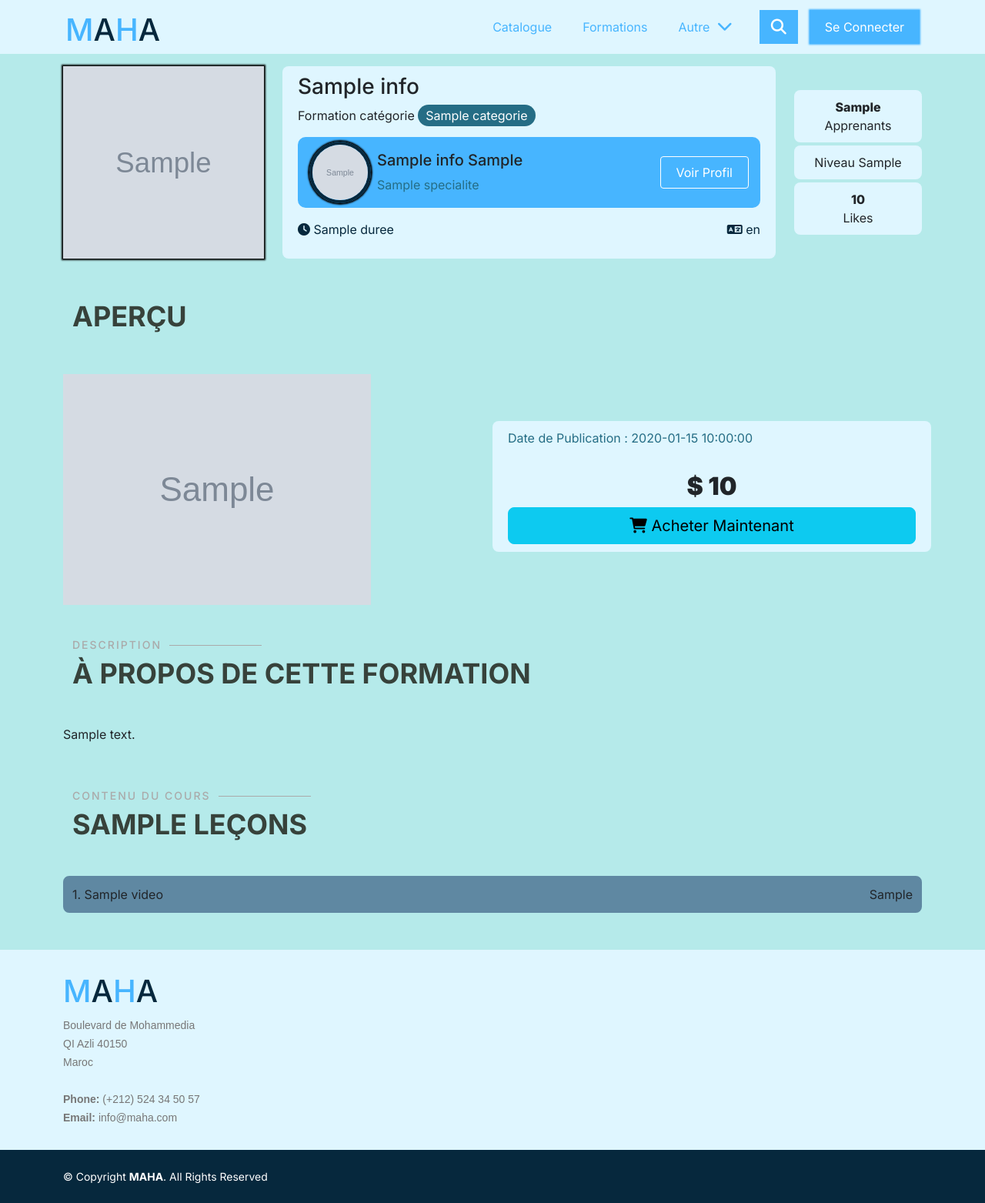
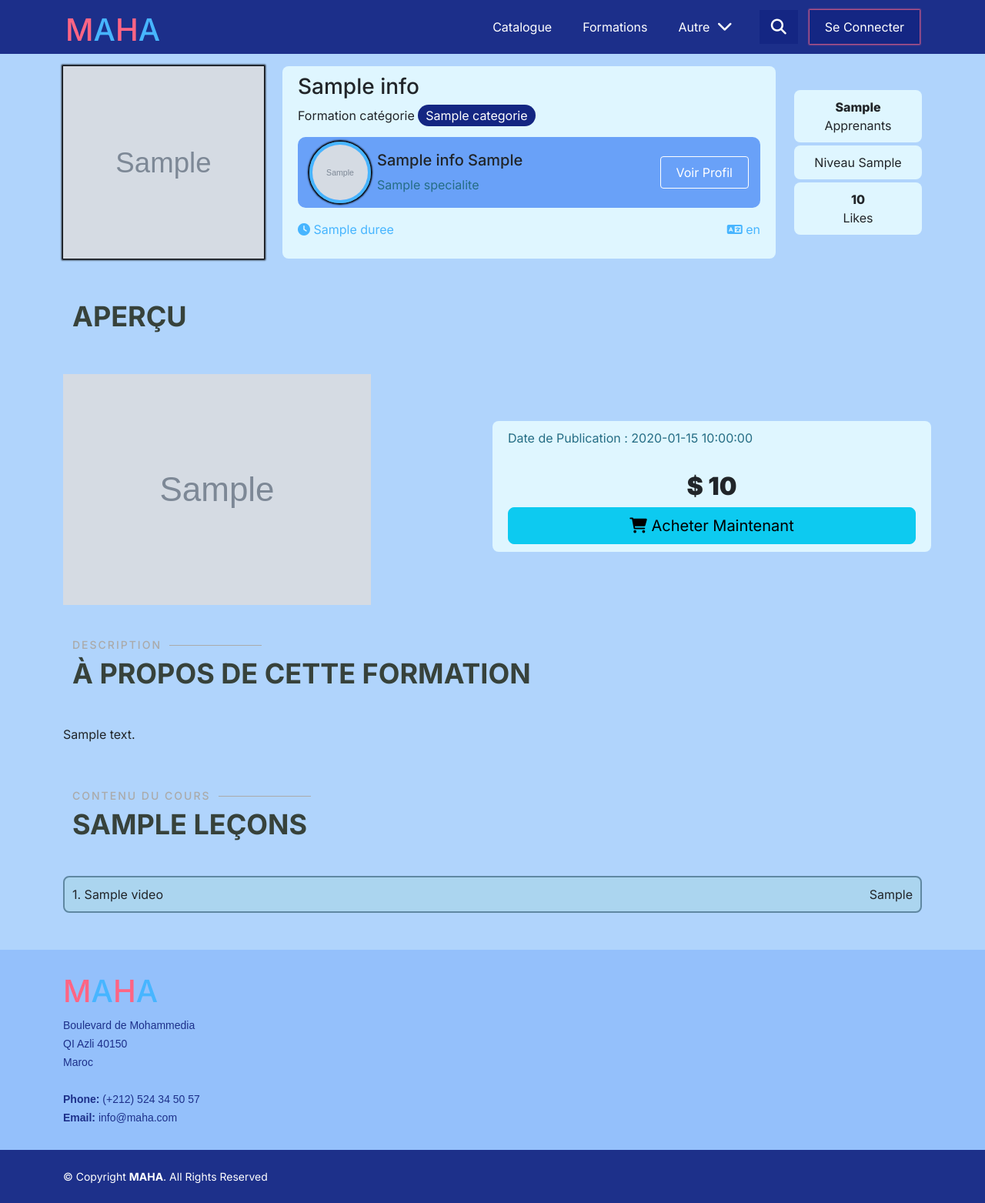
Before and after one commit to AboubakerIdHamide/MAHA, a PHP site: the page made by App/views/pages/cours-details.php in a window 1280 px wide. Shown: the whole page at 77% size. Run offline with PHP 8.4, Linux system fonts and the light colour scheme; tables that the repository leaves empty hold one stand-in row (values such as "Sample post"); the template is opened without the code that fills it: most values are stand-ins (such as "Sample title", 1, 10 or a date in 2020); grey boxes marked "Sample" are stand-in pictures; some libraries are stand-ins or nearby versions.

Commit message:
changing 'cours-details' theme

```diff
--- a/Public/css/cours-details.css
+++ b/Public/css/cours-details.css
@@ -14,7 +14,7 @@ html {
 
 body {
   font-family: Inter, sans-serif;
-  background-color: #b5eaea;
+  background-color: #b0d4fc;
 }
 
 body::-webkit-scrollbar {
@@ -26,10 +26,10 @@ body::-webkit-scrollbar-thumb {
 :root {
   --main-padding: 100px;
   --main-transition: 0.3s;
-  --color-one: #47b5ff;
+  --color-one: #ff6584;
   --color-two: #dff6ff;
-  --color-three: #256d85;
-  --color-four: #06283d;
+  --color-three: #142682;
+  --color-four: #47B5FF;
   --transparent-color: rgb(15 116 143 / 70%);
 }
 
@@ -74,7 +74,7 @@ header .container {
 header{
     padding: 15px;
     /* box-shadow: 0 0 5px 2px #ddd; */
-    background-color: #DFF6FF;
+    background-color: #142683f0;
     width: 100%;
 }
 header .loding-bar{
@@ -208,7 +208,7 @@ header .container ul li.search-bar{
     flex-direction: row-reverse;
     justify-content: center;
     align-items: center;
-    background-color: var(--color-one);
+    background-color: #142683f0;
     transition:var(--main-transition);
     -webkit-transition:var(--main-transition);
     -moz-transition:var(--main-transition);
@@ -258,7 +258,7 @@ header .container ul li.search-bar form input:focus{
     border: 2px solid var(--color-one);
 }
 header .container ul li.menu-drop-down{
-    color: var(--color-one);
+    color: #fff;
 }
 header .container ul li.menu-drop-down span{
     cursor: pointer;
@@ -293,7 +293,7 @@ header .container ul li.menu-drop-down ul li{
     z-index: 1;
 }
 header .container ul li.sign-in{
-    background-color: var(--color-one);
+    background-color: #142683f0;
     transition: var(--main-transition);
     -webkit-transition: var(--main-transition);
     -moz-transition: var(--main-transition);
@@ -320,7 +320,7 @@ header .container ul li.sign-in{
 }
 header .container ul li a{
     text-decoration: none;
-    color: var(--color-one);
+    color: #fff;
 }
 header .container ul li.sign-in a{
     color: #fff;
@@ -432,7 +432,7 @@ header .container ul li.sign-in:hover::before{
 .media-header .group .instructor {
   padding: 6px 15px;
   border-radius: 10px;
-  background-color: var(--color-one);
+  background-color: #69a1f8;
 }
 
 .media-header .group .voir-profil a {
@@ -470,7 +470,7 @@ header .container ul li.sign-in:hover::before{
   box-sizing: border-box;
   padding: 10px;
   border-radius: 8px;
-  background-color: #5f88a2;
+  background-color: #abd5ef;
   border: 2px solid #5f88a2;
   cursor: pointer;
   transition: border 0.5s;
@@ -581,15 +581,15 @@ header .container ul li.sign-in:hover::before{
 # Footer
 --------------------------------------------------------------*/
 #footer {
-  color: #37423b;
+  color: #1d308a;
   font-size: 14px;
-  background-color: #06283d;
+  background-color: #1d308a;
   color: #fff;
 }
 
 #footer .footer-top {
   padding: 30px 0 30px 0;
-  background-color: #dff6ff;
+  background-color: #94c0fb;
 }
 
 #footer .footer-top .footer-contact p {
@@ -597,7 +597,7 @@ header .container ul li.sign-in:hover::before{
   line-height: 24px;
   margin-bottom: 0;
   font-family: "Raleway", sans-serif;
-  color: #777777;
+  color: #1d308a;
 }
 
 /*=================================================*/
```
